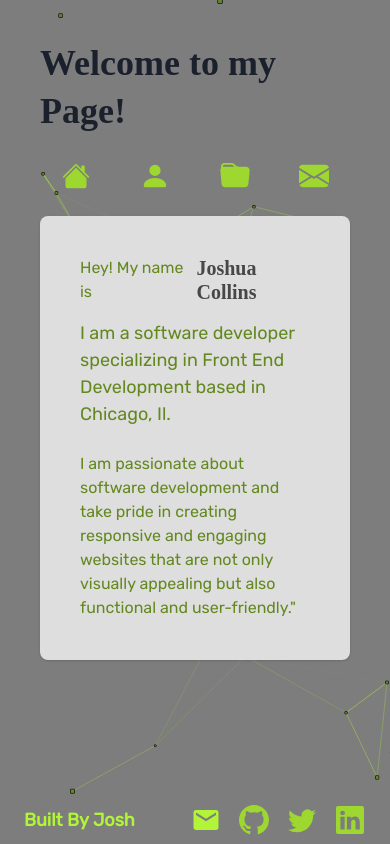
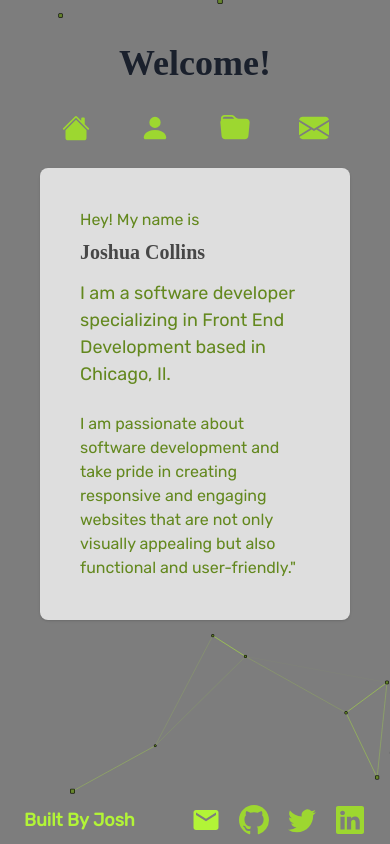
Before and after one commit to builtbyjosh/builtbyjosh-next-portfolio, a Next.js app: page / in a window 390 px wide. Built offline with nearby package versions, Linux system fonts and the light colour scheme; a web font is replaced by a local one.

Commit message:
fix responsive layout

```diff
--- a/pages/index.js
+++ b/pages/index.js
@@ -4,9 +4,9 @@ import { Container, Text, Heading, Stack } from "@chakra-ui/react";
 
 export default function Home() {
   return (
-    <Layout heading={"Welcome to my Page!"}>
+    <Layout heading={"Welcome!"}>
       <Container maxW={"2xl"} p={2}>
-        <Stack mb={4} direction={{ base: "row", md: "column" }}>
+        <Stack mb={4} direction={{ base: "column", md: "row" }}>
           <Text color={"primary.500"}>Hey! My name is </Text>
           <Heading size={"md"}>Joshua Collins</Heading>
         </Stack>
```
